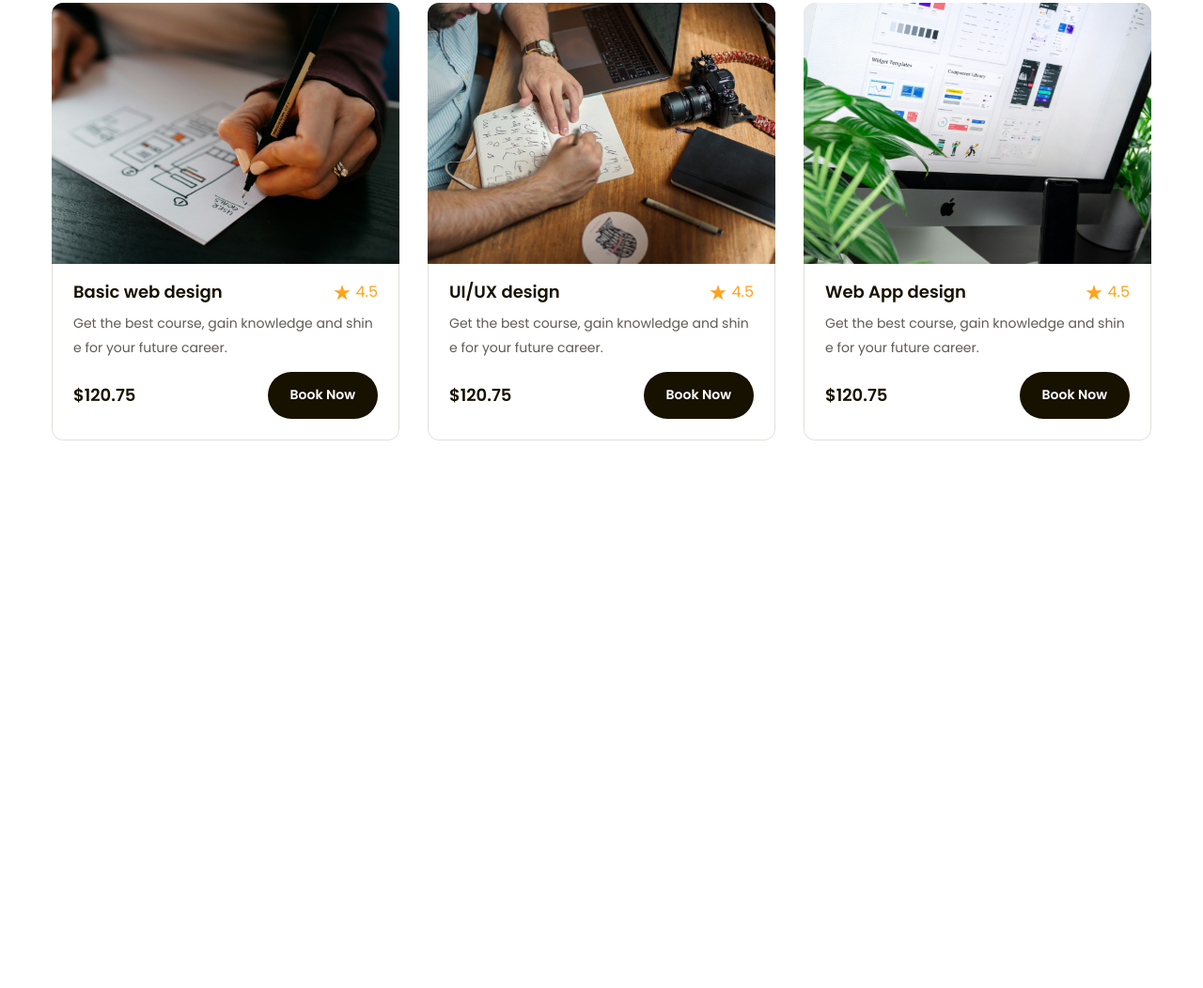
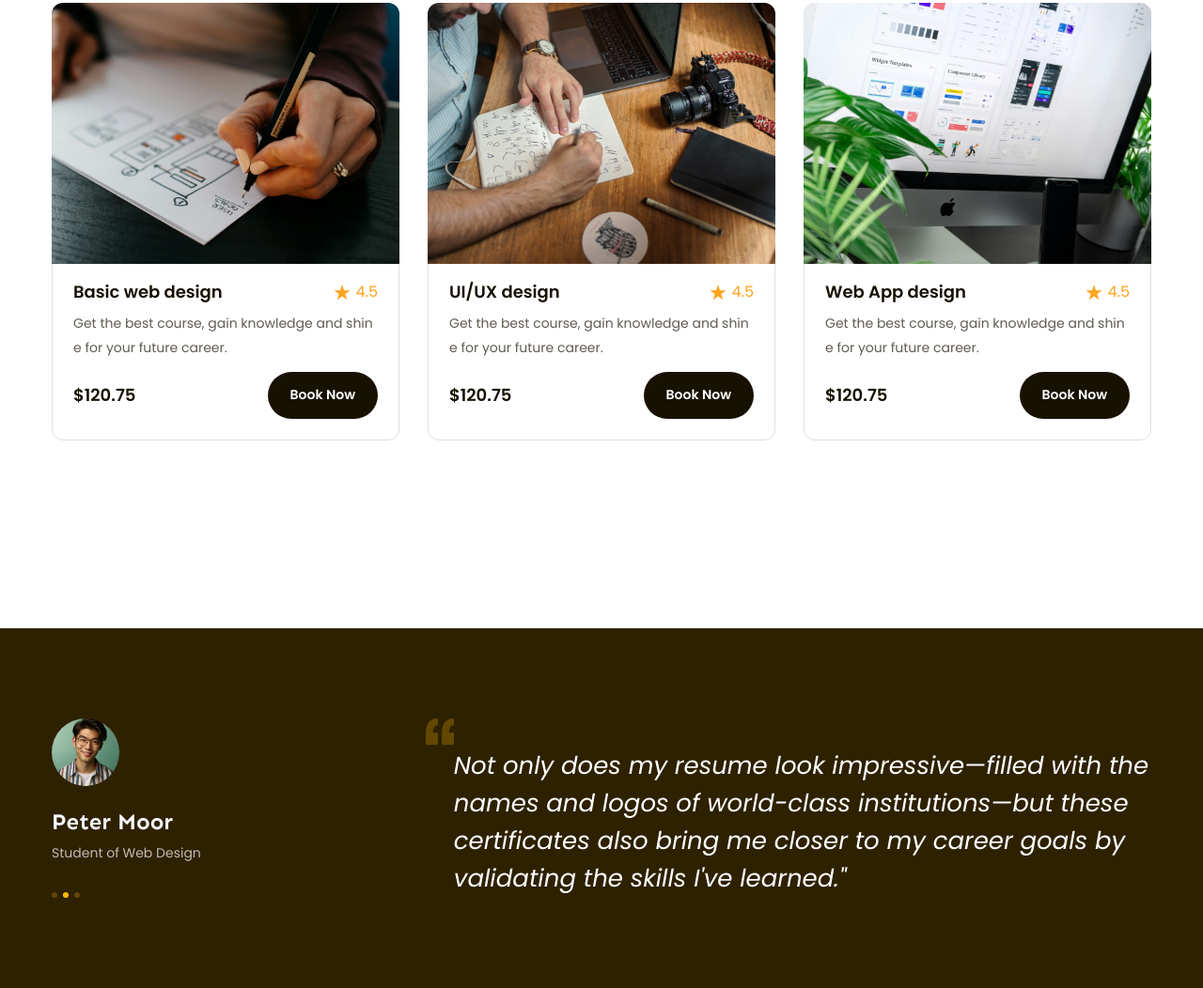
Before and after one commit to nhannh196/htmlcss-project-02, a plain HTML site: page index.html in a window 1280 px wide. Shown: the part 1246-2298 px from the top of the page at 94% size. Before the commit the page ends 1915 px from the top, so only its background shows below. Drawn offline with Linux system fonts and the light colour scheme.

Commit message:
finished feedback

```diff
--- a/assets/css/styles.css
+++ b/assets/css/styles.css
@@ -47,9 +47,13 @@ a {
 
 .line-clamp {
     display: -webkit-box;
-    -webkit-line-clamp: var(--line-clamp, 2);
+    -webkit-line-clamp: var(--line-clamp, 1);
     -webkit-box-orient: vertical;
     overflow: hidden;
+}
+
+.line-clamp.line-2 {
+    --line-clamp: 2;
 }
 
 /* ------------------------------ Header ------------------------------ */
@@ -323,6 +327,7 @@ a {
     font-weight: 700;
     line-height: 1.26316; /* 126.316% */
     letter-spacing: -0.76px;
+    padding-right: 20px;
 }
 
 .popular-info .desc {
@@ -393,14 +398,16 @@ a {
 .popular-item .body .row {
     justify-content: space-between;
     align-items: center;
+    gap: 10px;
 }
 
-.popular-item .body .title {
+.popular-item .body .title a {
     color: #171100;
     font-size: 1.8rem;
     font-style: normal;
     font-weight: 600;
     line-height: 1.66667; /* 166.667% */
+    word-break: break-all;
 }
 
 .popular-item .body .rating.row {
@@ -450,3 +457,68 @@ a {
     background-color: var(--primary-color);
     cursor: pointer;
 }
+
+/* ------------------------------ Popular ------------------------------ */
+.feedback {
+    padding: 96px 0;
+    background-color: #2e2100;
+}
+
+.feedback .user {
+    width: 34%;
+}
+.feedback .user-feedback{
+    width: 66%;
+}
+
+.feedback .user .avatar {
+    width: 72px;
+    height: 72px;
+    border-radius: 50%;
+    object-fit: cover;
+}
+
+.feedback .user .name {
+    margin-top: 18px;
+    color: #f7f7f7;
+    font-family: Sen;
+    font-size: 2.4rem;
+    font-style: normal;
+    font-weight: 700;
+    line-height: 1.41667; /* 141.667% */
+}
+
+.feedback .user .position {
+    margin-top: 4px;
+    color: #bfbcb2;
+    font-size: 1.4rem;
+    font-style: normal;
+    font-weight: 400;
+    line-height: 1.85714; /* 185.714% */
+}
+
+.feedback .user .quantities {
+    margin-top: 28px;
+    display: flex;
+    gap: 6px;
+}
+
+.user .quantities .qty-item {
+    width: 6px;
+    height: 6px;
+    border-radius: 6px;
+    background: #634700;
+}
+
+.user .quantities .active {
+    background-color: #ffb900;
+}
+
+.feedback .user-feedback .content-feedback {
+    margin-left: 30px;
+    color: #FFF;
+    font-size: 2.6rem;
+    font-style: italic;
+    font-weight: 400;
+    line-height: 1.53846; /* 153.846% */
+}
--- a/index.html
+++ b/index.html
@@ -198,7 +198,7 @@
                             <div class="body">
                                 <div class="row top">
                                     <h3 class="title line-clamp">
-                                        Basic web design
+                                        <a href="">Basic web design</a>
                                     </h3>
                                     <div class="rating row">
                                         <img
@@ -209,10 +209,7 @@
                                         <div class="rate">4.5</div>
                                     </div>
                                 </div>
-                                <p
-                                    class="desc line-clamp"
-                                    style="--line-clamp: 4"
-                                >
+                                <p class="desc line-clamp line-2">
                                     Get the best course, gain knowledge and
                                     shine for your future career.
                                 </p>
@@ -233,7 +230,7 @@
                             <div class="body">
                                 <div class="row">
                                     <h3 class="title line-clamp">
-                                        UI/UX design
+                                        <a href="#!">UI/UX design</a>
                                     </h3>
                                     <div class="rating row">
                                         <img
@@ -244,10 +241,7 @@
                                         <div class="rate">4.5</div>
                                     </div>
                                 </div>
-                                <p
-                                    class="desc line-clamp"
-                                    style="--line-clamp: 4"
-                                >
+                                <p class="desc line-clamp line-2">
                                     Get the best course, gain knowledge and
                                     shine for your future career.
                                 </p>
@@ -268,7 +262,7 @@
                             <div class="body">
                                 <div class="row">
                                     <h3 class="title line-clamp">
-                                        Web App design
+                                        <a href="#!">Web App design</a>
                                     </h3>
                                     <div class="rating row">
                                         <img
@@ -279,10 +273,7 @@
                                         <div class="rate">4.5</div>
                                     </div>
                                 </div>
-                                <p
-                                    class="desc line-clamp"
-                                    style="--line-clamp: 4"
-                                >
+                                <p class="desc line-clamp line-2">
                                     Get the best course, gain knowledge and
                                     shine for your future career.
                                 </p>
@@ -295,6 +286,39 @@
                     </div>
                 </div>
             </div>
+
+            <!-- Feedback -->
+            <div class="feedback">
+                <div class="main-content row">
+                    <div class="user">
+                        <img
+                            src="./assets/img/user-feedback.jpg"
+                            alt="user"
+                            class="avatar"
+                        />
+                        <div class="name">Peter Moor</div>
+                        <div class="position">Student of Web Design</div>
+                        <div class="quantities">
+                            <div class="qty-item"></div>
+                            <div class="qty-item active"></div>
+                            <div class="qty-item"></div>
+                        </div>
+                    </div>
+                    <div class="user-feedback">
+                        <img
+                            src="./assets/img/quote-icon.svg"
+                            alt=""
+                            class="icon-quote"
+                        />
+                        <p class="content-feedback">
+                                Not only does my resume look impressive—filled with
+                                the names and logos of world-class institutions—but
+                                these certificates also bring me closer to my career
+                                goals by validating the skills I've learned."
+                        </p>
+                    </div>
+                </div>
+            </div>
         </main>
     </body>
 </html>
```
Also changed, not shown: assets/img/quote-icon.svg (added), assets/img/user-feedback.jpg (added).
